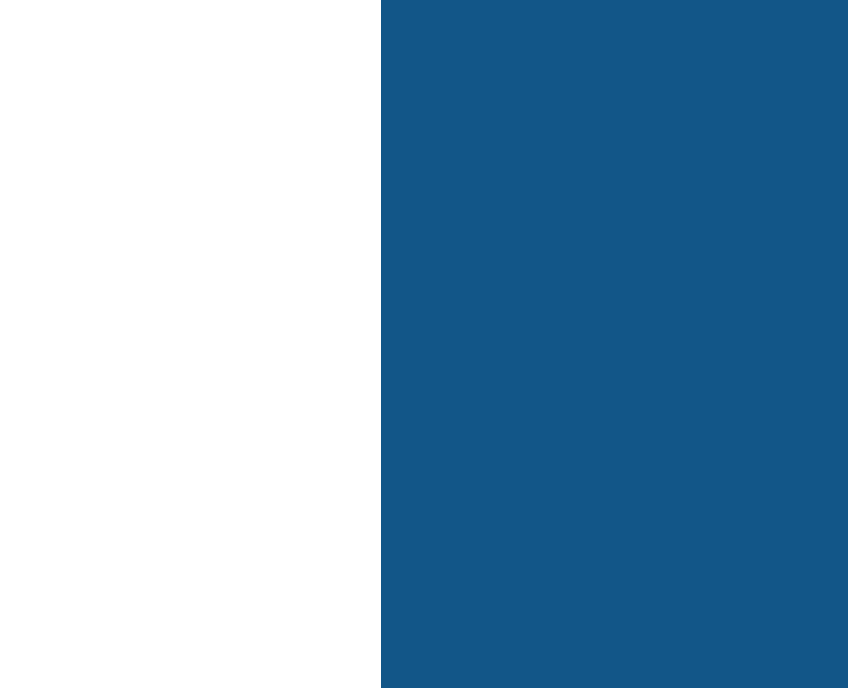
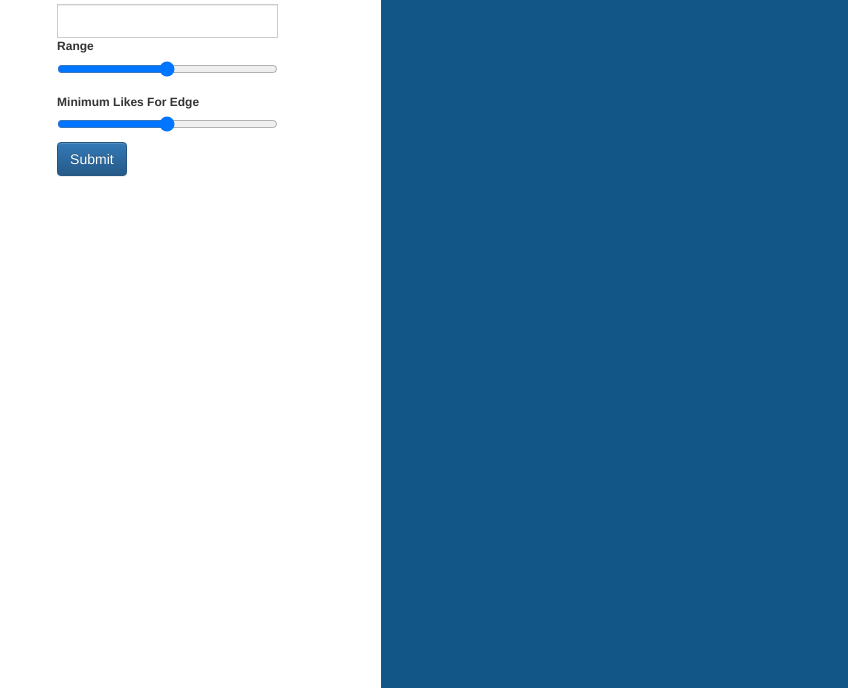
Before and after one commit to kevineger/instagram-visualizer, an Electron app: page app/index.html in a window 1280 px wide. Shown: the part 112-800 px from the top of the page, without its empty margins (46-894 px from the left). Drawn offline with nearby package versions, Linux system fonts and the light colour scheme.

Commit message:
added menus back

```diff
--- a/app/index.html
+++ b/app/index.html
@@ -22,7 +22,7 @@
     <div class="row">
         <div class="col-md-4" id="left-panel">
             <div class="col-md-10 col-md-offset-1">
-                    <div class="col-md-12">
+                <div class="col-md-10 col-md-offset-1 ">
                     <ul class="nav nav-pills">
                         <li class="active"><a href="#">Home</a></li>
                         <li class="disabled"><a href="#">Disabled</a></li>
@@ -40,6 +40,19 @@
                         </li>
                     </ul>
                 </div>
+                <div class="vert-offset-10 col-md-10 col-md-offset-1">
+                    <div class="input-group">
+                        <label class="vert-offset-10">Username</label>
+                        <input type="text" class="form-control">
+                        <br>
+                        <label>Range</label>
+                        <input type="range"  name="points" min="0" max="10">
+                        <br>
+                        <label>Minimum Likes For Edge</label>
+                        <input type="range"  name="points" min="0" max="10">
+                        <button type="button" class="vert-offset-10 btn btn-primary">Submit</button>
+                    </div>
+                </div>
             </div>
         </div>
         <div class="col-md-8" id="right-panel">
```
Lines whose indentation alone changed are shown as unchanged.
